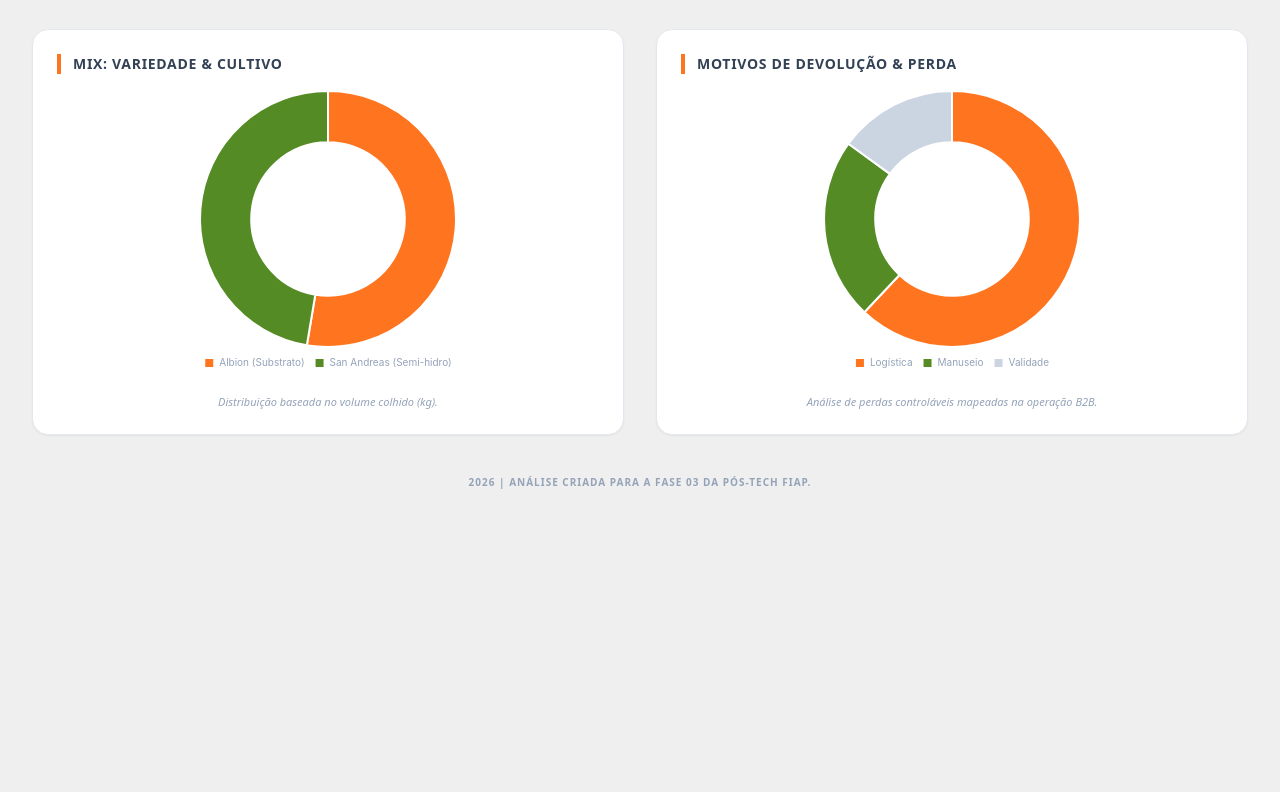
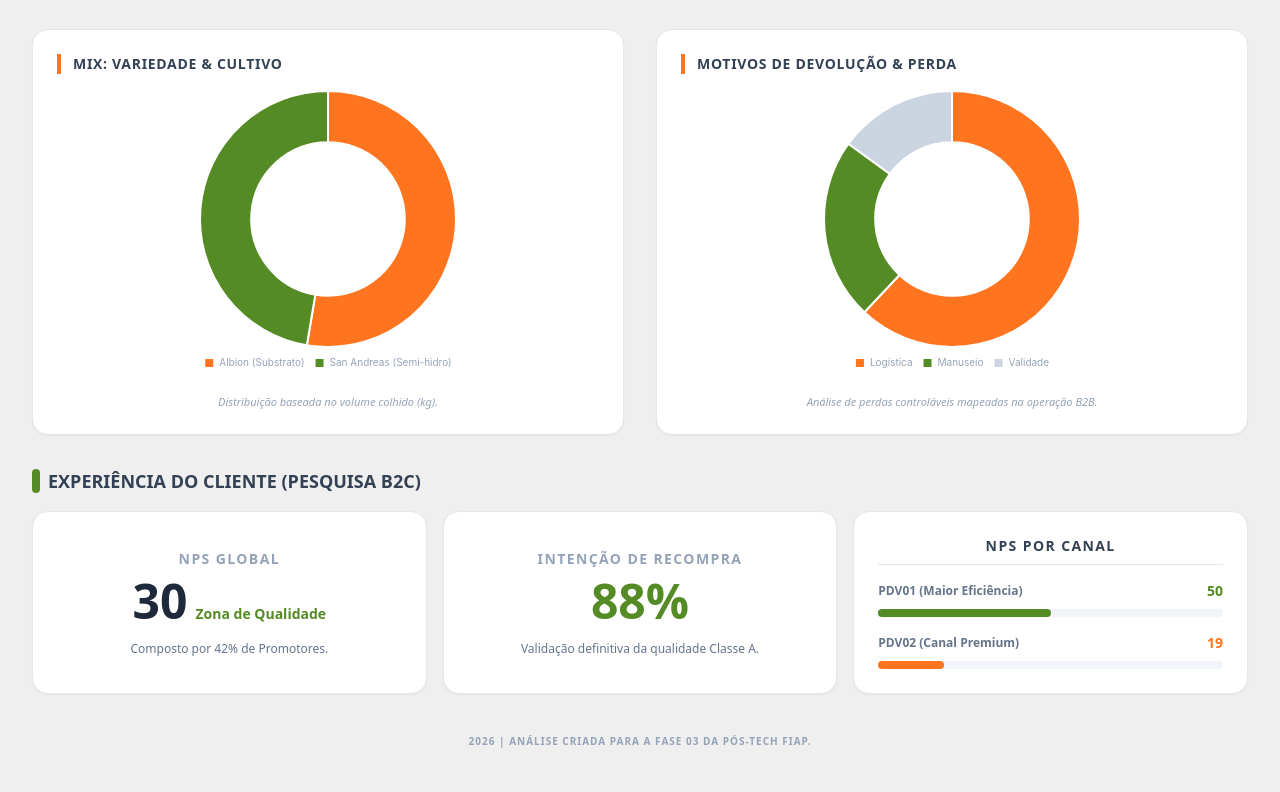
Before and after one commit to brupinzon/FIAP-Fase3, a plain HTML site: page index.html in a window 1280 px wide. Shown: the part 1002-1794 px from the top of the page. Before the commit the page ends 1564 px from the top, so only its background shows below. Drawn offline with nearby package versions, Linux system fonts and the light colour scheme.

Commit message:
Update index.html

```diff
--- a/index.html
+++ b/index.html
@@ -125,6 +125,49 @@
         </div>
 
     </div>
+    <div class="mb-4 mt-8 flex items-center">
+        <div class="w-2 h-5 sm:h-6 bg-brandGreen mr-2 rounded-full"></div>
+        <h2 class="text-base sm:text-lg font-bold text-slate-700 uppercase">Experiência do Cliente (Pesquisa B2C)</h2>
+    </div>
+
+    <div class="grid grid-cols-1 md:grid-cols-3 gap-4 mb-10">
+        <div class="bg-white p-6 rounded-2xl shadow-sm border border-slate-200 flex flex-col items-center justify-center text-center">
+            <h3 class="text-sm font-bold text-slate-400 uppercase tracking-widest mb-2">NPS Global</h3>
+            <div class="flex items-baseline gap-2">
+                <span class="text-5xl font-black text-slate-800">30</span>
+                <span class="text-sm font-bold text-brandGreen">Zona de Qualidade</span>
+            </div>
+            <p class="mt-4 text-xs text-slate-500">Composto por 42% de Promotores.</p>
+        </div>
+
+        <div class="bg-white p-6 rounded-2xl shadow-sm border border-slate-200 flex flex-col items-center justify-center text-center">
+            <h3 class="text-sm font-bold text-slate-400 uppercase tracking-widest mb-2">Intenção de Recompra</h3>
+            <div class="flex items-baseline gap-2">
+                <span class="text-5xl font-black text-brandGreen">88%</span>
+            </div>
+            <p class="mt-4 text-xs text-slate-500">Validação definitiva da qualidade Classe A.</p>
+        </div>
+
+        <div class="bg-white p-6 rounded-2xl shadow-sm border border-slate-200 flex flex-col justify-center">
+            <h3 class="text-sm font-bold text-slate-700 uppercase tracking-widest mb-4 text-center border-b pb-2">NPS por Canal</h3>
+
+            <div class="flex justify-between items-center mb-2">
+                <span class="text-xs font-bold text-slate-500">PDV01 (Maior Eficiência)</span>
+                <span class="text-sm font-black text-brandGreen">50</span>
+            </div>
+            <div class="w-full bg-slate-100 h-2 rounded-full mb-4">
+                <div class="bg-brandGreen h-2 rounded-full" style="width: 50%"></div>
+            </div>
+
+            <div class="flex justify-between items-center mb-2">
+                <span class="text-xs font-bold text-slate-500">PDV02 (Canal Premium)</span>
+                <span class="text-sm font-black text-brandOrange">19</span>
+            </div>
+            <div class="w-full bg-slate-100 h-2 rounded-full">
+                <div class="bg-brandOrange h-2 rounded-full" style="width: 19%"></div>
+            </div>
+        </div>
+    </div>
 
     <footer class="mt-10 text-center text-slate-400 text-[10px] font-bold uppercase tracking-widest pb-10">
         2026 | Análise criada para a Fase 03 da Pós-Tech FIAP.
```
